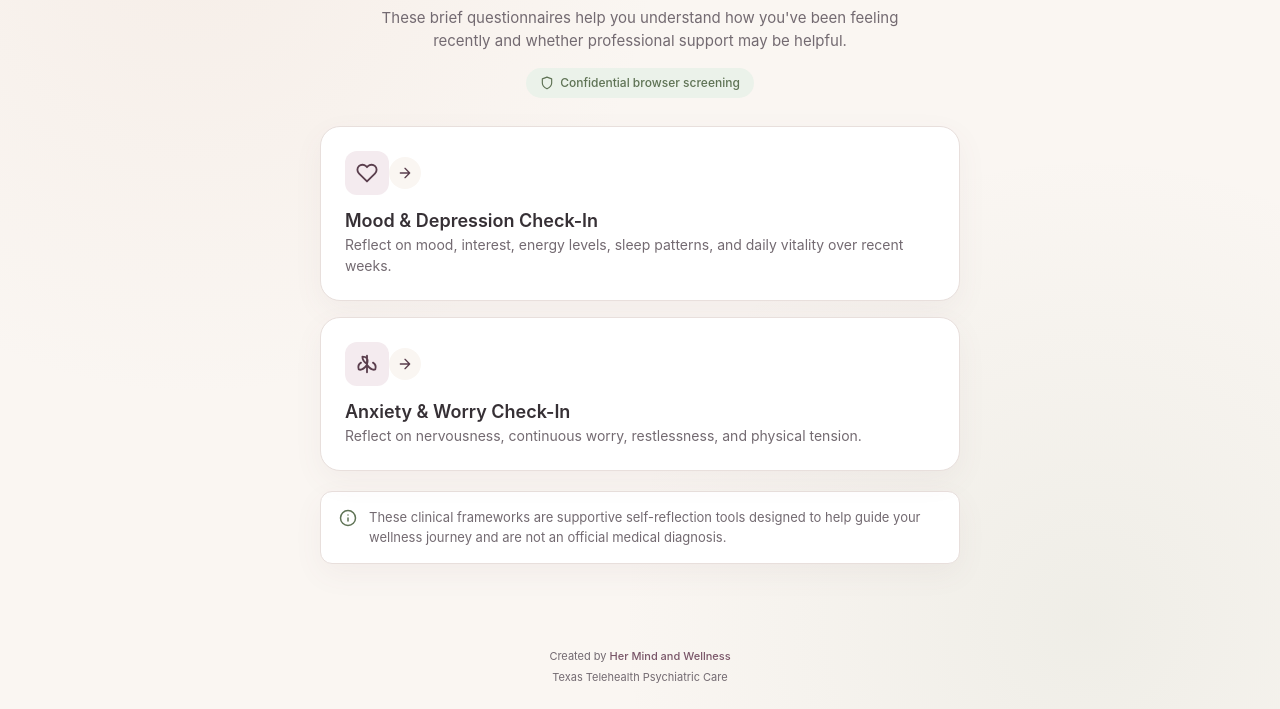
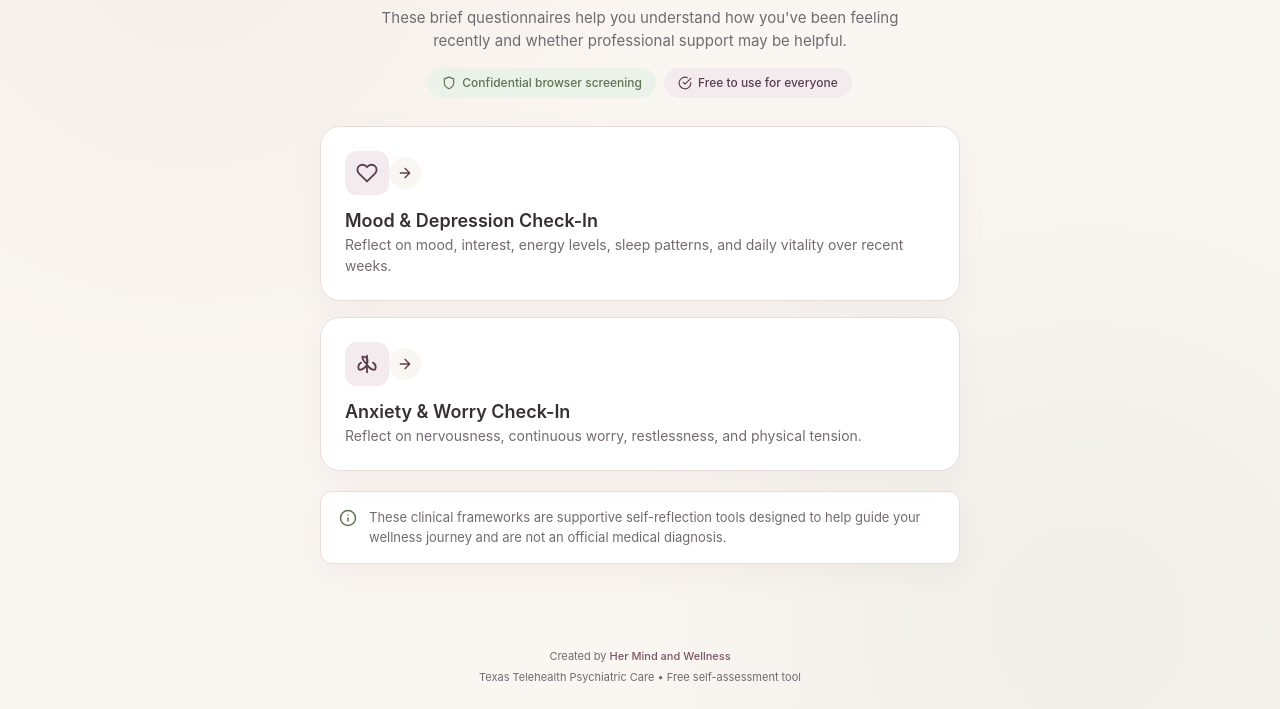
Before and after one commit to shahruuz/phq9, a plain HTML site: page index.html in a window 1280 px wide. Shown: the part 157-866 px from the top of the page. Drawn offline with Linux system fonts and the light colour scheme.

Commit message:
Update index.html

```diff
--- a/index.html
+++ b/index.html
@@ -141,11 +141,18 @@
             font-size: 15px;
         }
 
+        .badge-row {
+            display: flex;
+            justify-content: center;
+            gap: 8px;
+            flex-wrap: wrap;
+            margin-top: 16px;
+        }
+
         .privacy-badge {
             display: inline-flex;
             align-items: center;
             gap: 6px;
-            margin-top: 16px;
             padding: 6px 14px;
             background: var(--accent-light);
             color: var(--accent-dark);
@@ -690,9 +697,15 @@
                 These brief questionnaires help you understand how you've been feeling recently
                 and whether professional support may be helpful.
             </p>
-            <div class="privacy-badge">
-                <svg viewBox="0 0 24 24"><path d="M12 22s8-4 8-10V5l-8-3-8 3v7c0 6 8 10 8 10z"/></svg>
-                <span>Confidential browser screening</span>
+            <div class="badge-row">
+                <div class="privacy-badge">
+                    <svg viewBox="0 0 24 24"><path d="M12 22s8-4 8-10V5l-8-3-8 3v7c0 6 8 10 8 10z"/></svg>
+                    <span>Confidential browser screening</span>
+                </div>
+                <div class="privacy-badge" style="background: var(--primary-light); color: var(--primary-dark);">
+                    <svg viewBox="0 0 24 24"><path d="M22 11.08V12a10 10 0 1 1-5.93-9.14"/><polyline points="22 4 12 14.01 9 11.01"/></svg>
+                    <span>Free to use for everyone</span>
+                </div>
             </div>
         </div>
 
@@ -816,7 +829,7 @@
 
 <footer>
     <div>Created by <a href="https://hermindandwellness.com" target="_blank" rel="noopener noreferrer">Her Mind and Wellness</a></div>
-    <div style="margin-top:4px;">Texas Telehealth Psychiatric Care</div>
+    <div style="margin-top:4px;">Texas Telehealth Psychiatric Care • Free self-assessment tool</div>
 </footer>
 
 <script>
```
